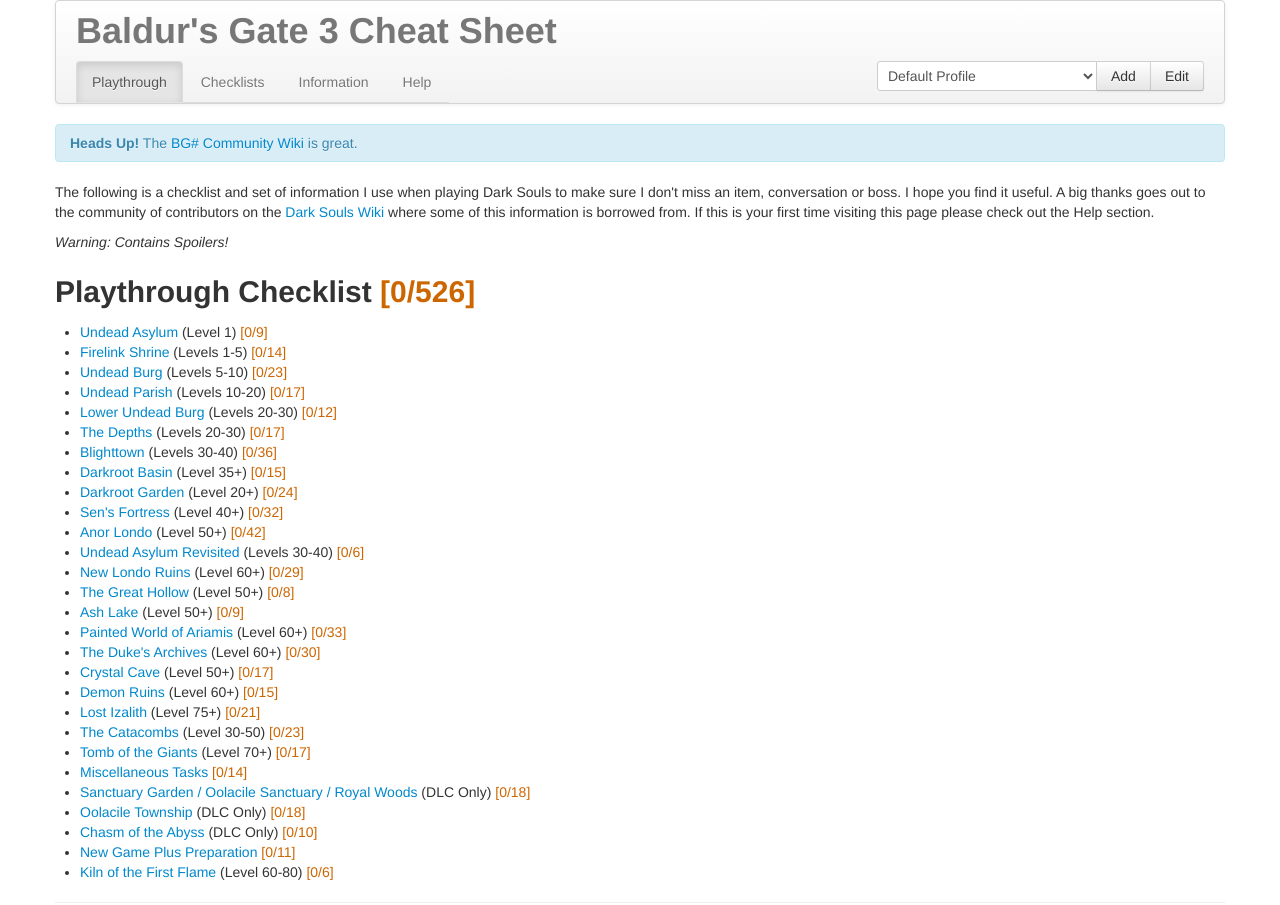
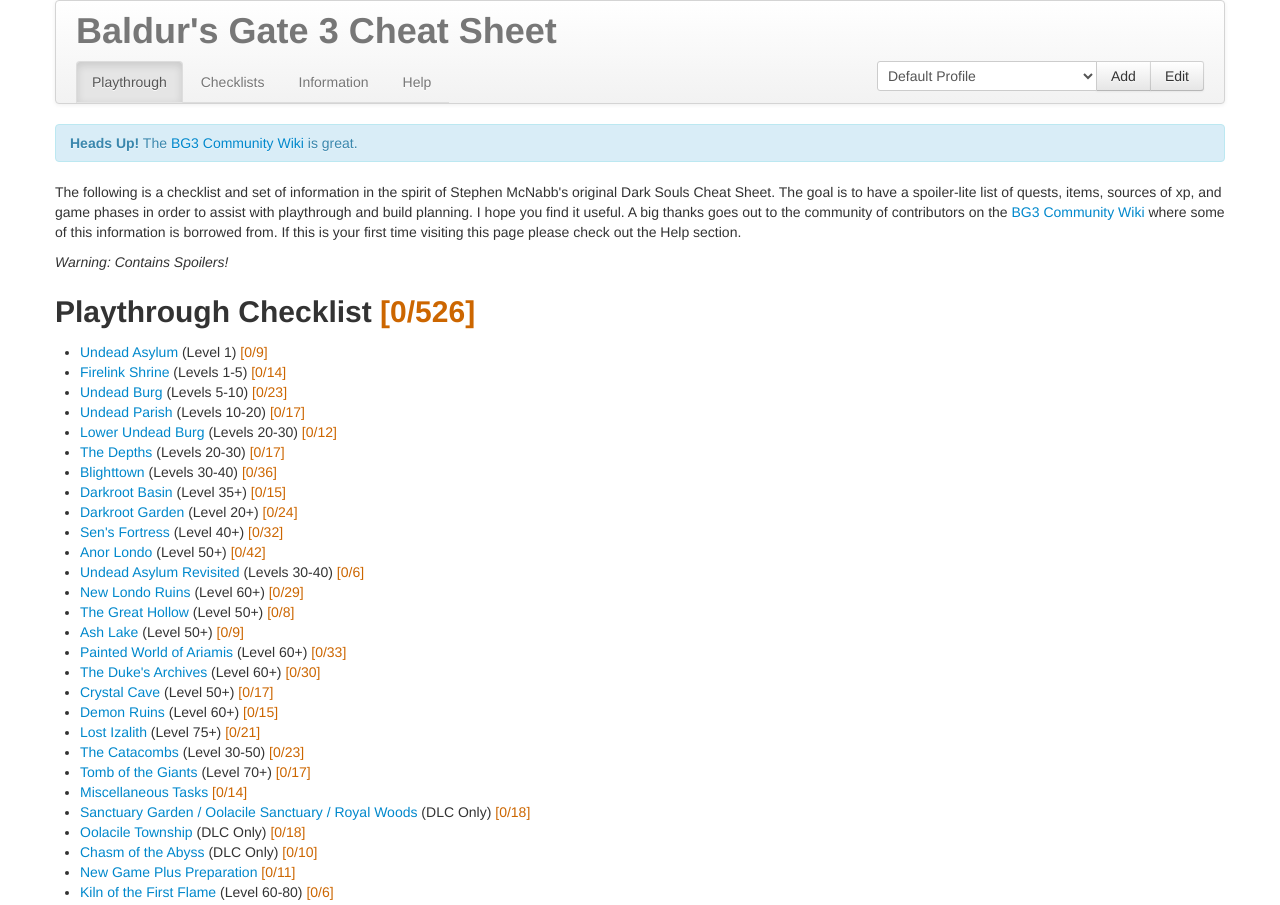
Before and after one commit to sixarms/sixarms.github.io, a plain HTML site: page index.html in a window 1280 px wide. Shown: the top 905 px of the page. Drawn offline with nearby package versions, Linux system fonts and the light colour scheme.

Commit message:
Update index.html

```diff
--- a/index.html
+++ b/index.html
@@ -52,15 +52,16 @@
         </div>
 
         <div class="alert alert-info">
-            <strong>Heads Up!</strong> The <a class="alert-link" href="https://bg3.wiki">BG# Community Wiki</a> is great.
+            <strong>Heads Up!</strong> The <a class="alert-link" href="https://bg3.wiki">BG3 Community Wiki</a> is great.
         </div>
 
         <div id="intro">
 
             <p>
-                The following is a checklist and set of information I use when playing Dark Souls to make sure I don't miss
-                an item, conversation or boss. I hope you find it useful. A big thanks goes out to the community
-                of contributors on the <a href="https://darksouls.wiki.fextralife.com/">Dark Souls Wiki</a> where
+                The following is a checklist and set of information in the spirit of Stephen McNabb's original Dark
+                Souls Cheat Sheet.  The goal is to have a spoiler-lite list of quests, items, sources of xp, and
+                game phases in order to assist with playthrough and build planning.  I hope you find it useful.
+                A big thanks goes out to the community of contributors on the <a href="https://bg3.wiki">BG3 Community Wiki</a> where
                 some of this information is borrowed from. If this is your first time visiting this page please check
                 out the Help section.
             </p>
```
